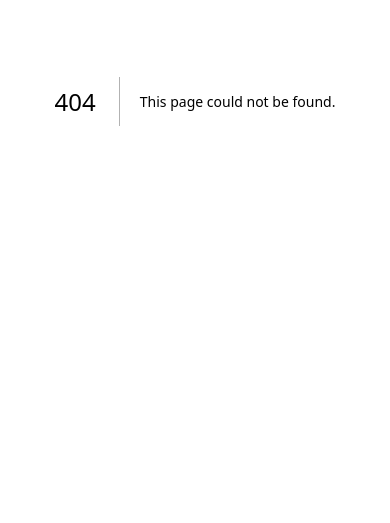
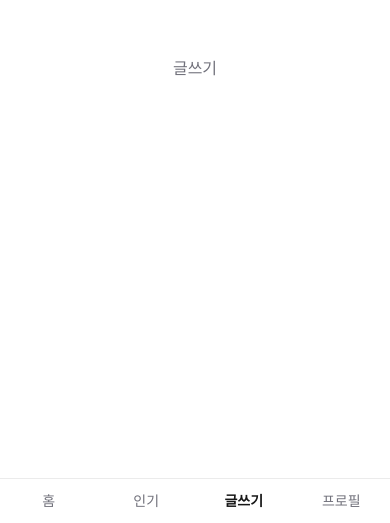
Before and after one commit to jonas-jun/w2l, a Next.js app: page /write in a window 390 px wide. Before the commit this address had no page. Shown: the part 321-844 px from the top of the page. Built offline with nearby package versions, Linux system fonts and the light colour scheme.

Commit message:
feat: [T0.3] 모바일 셸 + Bottom Navigation

```diff
--- a/app/layout.tsx
+++ b/app/layout.tsx
@@ -1,5 +1,6 @@
 import type { Metadata } from "next";
 import { Geist, Geist_Mono } from "next/font/google";
+import BottomNav from "@/components/BottomNav";
 import "./globals.css";
 
 const geistSans = Geist({
@@ -23,7 +24,12 @@ export default function RootLayout({ children }: LayoutProps<"/">) {
       lang="en"
       className={`${geistSans.variable} ${geistMono.variable} h-full antialiased`}
     >
-      <body className="min-h-full flex flex-col">{children}</body>
+      <body className="min-h-full flex flex-col">
+        <div className="mx-auto flex w-full max-w-[640px] flex-1 flex-col pb-16">
+          {children}
+        </div>
+        <BottomNav />
+      </body>
     </html>
   );
 }
--- a/app/page.tsx
+++ b/app/page.tsx
@@ -1,69 +1,7 @@
-import Image from "next/image";
-
 export default function Home() {
   return (
-    <div className="flex flex-col flex-1 items-center justify-center bg-zinc-50 font-sans dark:bg-black">
-      <main className="flex flex-1 w-full max-w-3xl flex-col items-center justify-between py-32 px-16 bg-white dark:bg-black sm:items-start">
-        <Image
-          className="dark:invert h-5 w-[100px]"
-          src="/next.svg"
-          alt="Next.js logo"
-          width={100}
-          height={20}
-          priority
-        />
-        <div className="flex flex-col items-center gap-6 text-center sm:items-start sm:text-left">
-          <h1 className="max-w-xs text-3xl font-semibold leading-10 tracking-tight text-black dark:text-zinc-50">
-            To get started, edit the{" "}
-            <code className="rounded bg-black/[.06] px-1.5 py-0.5 font-mono text-[0.9em] dark:bg-white/[.08]">
-              page.tsx
-            </code>{" "}
-            file.
-          </h1>
-          <p className="max-w-md text-lg leading-8 text-zinc-600 dark:text-zinc-400">
-            Looking for a starting point or more instructions? Head over to{" "}
-            <a
-              href="https://vercel.com/templates?framework=next.js&utm_source=create-next-app&utm_medium=appdir-template-tw&utm_campaign=create-next-app"
-              className="font-medium text-zinc-950 dark:text-zinc-50"
-            >
-              Templates
-            </a>{" "}
-            or the{" "}
-            <a
-              href="https://nextjs.org/learn?utm_source=create-next-app&utm_medium=appdir-template-tw&utm_campaign=create-next-app"
-              className="font-medium text-zinc-950 dark:text-zinc-50"
-            >
-              Learning
-            </a>{" "}
-            center.
-          </p>
-        </div>
-        <div className="flex flex-col gap-4 text-base font-medium sm:flex-row">
-          <a
-            className="flex h-12 w-full items-center justify-center gap-2 rounded-full bg-foreground px-5 text-background transition-colors hover:bg-[#383838] dark:hover:bg-[#ccc] md:w-[158px]"
-            href="https://vercel.com/new?utm_source=create-next-app&utm_medium=appdir-template-tw&utm_campaign=create-next-app"
-            target="_blank"
-            rel="noopener noreferrer"
-          >
-            <Image
-              className="dark:invert h-[14px] w-4"
-              src="/vercel.svg"
-              alt="Vercel logomark"
-              width={16}
-              height={14}
-            />
-            Deploy Now
-          </a>
-          <a
-            className="flex h-12 w-full items-center justify-center rounded-full border border-solid border-black/[.08] px-5 transition-colors hover:border-transparent hover:bg-black/[.04] dark:border-white/[.145] dark:hover:bg-[#1a1a1a] md:w-[158px]"
-            href="https://nextjs.org/docs?utm_source=create-next-app&utm_medium=appdir-template-tw&utm_campaign=create-next-app"
-            target="_blank"
-            rel="noopener noreferrer"
-          >
-            Documentation
-          </a>
-        </div>
-      </main>
-    </div>
+    <main className="flex flex-1 items-center justify-center p-8">
+      <p className="text-zinc-500 dark:text-zinc-400">홈</p>
+    </main>
   );
 }
--- /dev/null
+++ b/app/popular/page.tsx
@@ -0,0 +1,7 @@
+export default function PopularPage() {
+  return (
+    <main className="flex flex-1 items-center justify-center p-8">
+      <p className="text-zinc-500 dark:text-zinc-400">인기</p>
+    </main>
+  );
+}
--- /dev/null
+++ b/app/profile/page.tsx
@@ -0,0 +1,7 @@
+export default function ProfilePage() {
+  return (
+    <main className="flex flex-1 items-center justify-center p-8">
+      <p className="text-zinc-500 dark:text-zinc-400">프로필</p>
+    </main>
+  );
+}
--- /dev/null
+++ b/app/write/page.tsx
@@ -0,0 +1,7 @@
+export default function WritePage() {
+  return (
+    <main className="flex flex-1 items-center justify-center p-8">
+      <p className="text-zinc-500 dark:text-zinc-400">글쓰기</p>
+    </main>
+  );
+}
--- /dev/null
+++ b/components/BottomNav.tsx
@@ -0,0 +1,40 @@
+"use client";
+
+import Link from "next/link";
+import { usePathname } from "next/navigation";
+
+const TABS = [
+  { href: "/", label: "홈" },
+  { href: "/popular", label: "인기" },
+  { href: "/write", label: "글쓰기" },
+  { href: "/profile", label: "프로필" },
+] as const;
+
+export default function BottomNav() {
+  const pathname = usePathname();
+
+  return (
+    <nav className="fixed inset-x-0 bottom-0 z-50 border-t border-black/[.08] bg-[var(--background)] dark:border-white/[.145]">
+      <div className="mx-auto flex max-w-[640px] items-stretch justify-around">
+        {TABS.map(({ href, label }) => {
+          const active = href === "/" ? pathname === "/" : pathname.startsWith(href);
+
+          return (
+            <Link
+              key={href}
+              href={href}
+              className={`flex flex-1 flex-col items-center justify-center gap-1 py-3 text-sm ${
+                active
+                  ? "font-semibold text-[var(--foreground)]"
+                  : "text-zinc-500 dark:text-zinc-400"
+              }`}
+              aria-current={active ? "page" : undefined}
+            >
+              {label}
+            </Link>
+          );
+        })}
+      </div>
+    </nav>
+  );
+}
```
